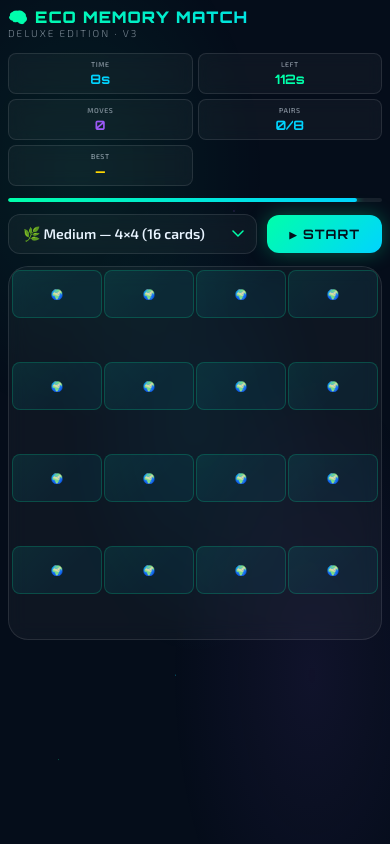
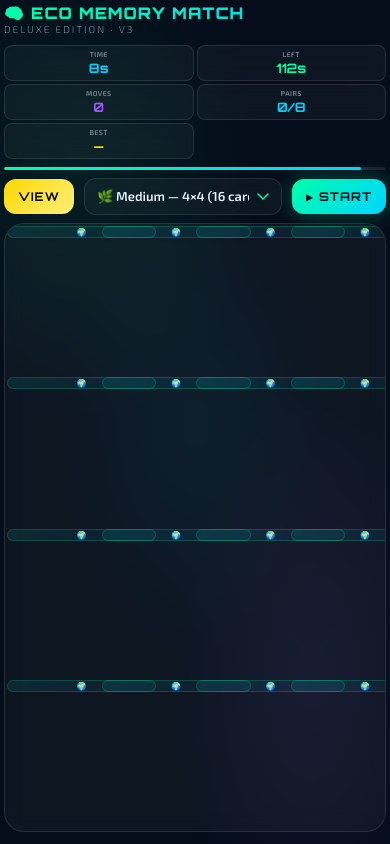
Before and after one commit to harshavardhini728-ship-it/eco-platform, a Flask app: page /memory_match in a window 390 px wide. Run offline with Flask 3, Linux system fonts and the light colour scheme.

Commit message:
fix code

```diff
--- a/templates/memory_match.html
+++ b/templates/memory_match.html
@@ -27,13 +27,14 @@
 body {
   font-family: 'Exo 2', sans-serif;
   min-height: 100vh;
+  height: 100vh;
   background: var(--bg-deep);
   color: var(--text);
   display: flex;
   justify-content: center;
-  align-items: flex-start;
-  padding: 12px;
-  overflow-x: hidden;
+  align-items: stretch;
+  padding: 8px;
+  overflow: hidden;
 }
 
 body::before {
@@ -69,14 +70,17 @@ body::after {
   position: relative;
   z-index: 1;
   width: 100%;
-  max-width: 980px;
+  max-width: 900px;
+  height: calc(100vh - 16px);
+  display: flex;
+  flex-direction: column;
 }
 
 .header {
   display: flex;
   align-items: center;
   gap: 12px;
-  margin-bottom: 14px;
+  margin-bottom: 10px;
 }
 
 .title-block { flex: 1; }
@@ -104,15 +108,15 @@ body::after {
 .stats-bar {
   display: grid;
   grid-template-columns: repeat(5, 1fr);
-  gap: 8px;
-  margin-bottom: 12px;
+  gap: 6px;
+  margin-bottom: 8px;
 }
 
 .stat-chip {
   background: var(--glass);
   border: 1px solid var(--glass-border);
-  border-radius: 12px;
-  padding: 8px 6px;
+  border-radius: 10px;
+  padding: 6px 4px;
   text-align: center;
   backdrop-filter: blur(8px);
 }
@@ -121,16 +125,16 @@ body::after {
   display: block;
   font-size: 9px;
   text-transform: uppercase;
-  letter-spacing: 1.5px;
+  letter-spacing: 1.2px;
   color: var(--text-dim);
-  margin-bottom: 3px;
+  margin-bottom: 2px;
   font-weight: 600;
 }
 
 .stat-value {
   display: block;
   font-family: 'Orbitron', monospace;
-  font-size: clamp(13px, 3vw, 20px);
+  font-size: clamp(13px, 3vw, 18px);
   font-weight: 700;
   color: var(--accent-cyan);
 }
@@ -138,13 +142,14 @@ body::after {
 .stat-value.green { color: var(--accent-green); }
 .stat-value.yellow { color: var(--accent-yellow); }
 .stat-value.purple { color: var(--accent-purple); }
+.stat-value.red-pulse { color: #ff2d55; }
 
 .timer-track {
   width: 100%;
-  height: 4px;
+  height: 3px;
   background: rgba(255,255,255,0.08);
   border-radius: 4px;
-  margin-bottom: 12px;
+  margin-bottom: 8px;
   overflow: hidden;
 }
 
@@ -164,21 +169,44 @@ body::after {
 .controls {
   display: flex;
   gap: 10px;
-  margin-bottom: 12px;
+  margin-bottom: 8px;
   align-items: center;
   flex-wrap: wrap;
+}
+
+.view-btn, .start-btn {
+  padding: 10px 14px;
+  border: none;
+  border-radius: 12px;
+  color: #050d1a;
+  font-family: 'Orbitron', monospace;
+  font-size: 12px;
+  font-weight: 700;
+  letter-spacing: 1px;
+  cursor: pointer;
+  text-transform: uppercase;
+  white-space: nowrap;
+}
+
+.view-btn {
+  background: linear-gradient(135deg, #ffd700, #ffef7a);
+}
+
+.start-btn {
+  background: linear-gradient(135deg, var(--accent-green), var(--accent-cyan));
+  box-shadow: 0 0 20px rgba(0,255,170,0.3);
 }
 
 .diff-select {
   flex: 1;
   min-width: 130px;
-  padding: 11px 14px;
+  padding: 10px 12px;
   background: var(--glass);
   border: 1.5px solid var(--glass-border);
   border-radius: 12px;
   color: var(--text);
   font-family: 'Exo 2', sans-serif;
-  font-size: 14px;
+  font-size: 13px;
   font-weight: 600;
   cursor: pointer;
   backdrop-filter: blur(8px);
@@ -190,37 +218,23 @@ body::after {
   padding-right: 32px;
 }
 
-.start-btn {
-  padding: 11px 22px;
-  background: linear-gradient(135deg, var(--accent-green), var(--accent-cyan));
-  border: none;
-  border-radius: 12px;
-  color: #050d1a;
-  font-family: 'Orbitron', monospace;
-  font-size: 13px;
-  font-weight: 700;
-  letter-spacing: 1px;
-  cursor: pointer;
-  text-transform: uppercase;
-  box-shadow: 0 0 20px rgba(0,255,170,0.3);
-  white-space: nowrap;
-}
-
 .board-container {
   background: var(--glass);
   border: 1px solid var(--glass-border);
   border-radius: 20px;
-  padding: 4px;
+  padding: 6px;
   backdrop-filter: blur(10px);
   width: 100%;
   overflow: hidden;
-  min-height: 320px;
+  flex: 1;
+  min-height: 0;
 }
 
 .board {
   display: grid;
-  gap: 3px;
+  gap: 4px;
   width: 100%;
+  height: 100%;
   align-items: stretch;
   grid-auto-rows: 1fr;
 }
@@ -230,6 +244,7 @@ body::after {
   cursor: pointer;
   perspective: 900px;
   -webkit-tap-highlight-color: transparent;
+  min-width: 0;
 }
 
 .card-inner {
@@ -251,16 +266,15 @@ body::after {
   display: flex;
   justify-content: center;
   align-items: center;
-  border-radius: 10px;
+  border-radius: 7px;
   backface-visibility: hidden;
   -webkit-backface-visibility: hidden;
-  min-height: 56px;
 }
 
 .card-front {
   background: var(--card-bg);
   border: 1px solid var(--card-border);
-  font-size: clamp(10px, 2vw, 16px);
+  font-size: clamp(12px, 1.4vw, 16px);
   position: relative;
   overflow: hidden;
 }
@@ -280,7 +294,7 @@ body::after {
 .card-back {
   background: linear-gradient(135deg, #0e2038, #112240);
   border: 1px solid rgba(0,212,255,0.35);
-  font-size: clamp(12px, 2.2vw, 18px);
+  font-size: clamp(16px, 2.2vw, 26px);
   transform: rotateY(180deg);
   box-shadow: inset 0 0 20px rgba(0,212,255,0.08);
 }
@@ -449,21 +463,27 @@ body::after {
   box-shadow: 0 0 25px rgba(255,45,85,0.4);
 }
 
-@media (max-width: 480px) {
-  body { padding: 8px; }
-  .stats-bar { grid-template-columns: repeat(2, 1fr); gap: 5px; }
-  .stat-chip { padding: 6px 3px; border-radius: 8px; }
-  .stat-label { font-size: 7px; letter-spacing: 0.5px; }
-  .board-container { padding: 3px; min-height: 300px; }
-  .board { gap: 2px; }
-  .card-face { border-radius: 8px; }
-  .popup-card { padding: 22px 16px; }
-  .card-front { font-size: 10px; min-height: 48px; }
-  .card-back { font-size: 12px; min-height: 48px; }
+:fullscreen {
+  background: var(--bg-deep);
 }
 
-@media (max-width: 360px) {
-  .stats-bar { grid-template-columns: repeat(3, 1fr); }
+:fullscreen .game-wrapper {
+  max-width: 1200px;
+  width: min(100%, 1200px);
+  padding: 0 10px;
+}
+
+@media (max-width: 480px) {
+  body { padding: 4px; }
+  .stats-bar { grid-template-columns: repeat(2, 1fr); gap: 3px; }
+  .stat-chip { padding: 4px 3px; border-radius: 8px; }
+  .stat-label { font-size: 7px; letter-spacing: 0.4px; }
+  .board-container { padding: 2px; min-height: 150px; }
+  .board { gap: 2px; }
+  .card-face { border-radius: 6px; }
+  .popup-card { padding: 20px 14px; }
+  .card-front { font-size: 8px; }
+  .card-back { font-size: 9px; }
 }
 </style>
 </head>
@@ -484,6 +504,7 @@ body::after {
   <div class="timer-track"><div class="timer-fill" id="timerFill" style="width:100%"></div></div>
 
   <div class="controls">
+    <button class="view-btn" id="viewBtn" type="button" onclick="toggleView()">VIEW</button>
     <select class="diff-select" id="difficulty">
       <option value="easy">🌱 Easy — 4×3 (12 cards)</option>
       <option value="medium" selected>🌿 Medium — 4×4 (16 cards)</option>
@@ -524,16 +545,27 @@ function playTick(){const c=getCtx(),osc=c.createOscillator(),gain=c.createGain(
 const iconPool=["♻️","🌳","💧","🐢","🌞","🍃","🌊","🪸","🌸","🍄","🌱","🐝"];
 let firstCard=null,secondCard=null,lock=false,moves=0,pairs=0,elapsed=0,totalPairs=0,maxTime=0,timer=null;
 
-function getConfig(){const d=document.getElementById('difficulty').value; if(d==='easy') return {cols:4,pairs:6,time:90}; if(d==='medium') return {cols:4,pairs:8,time:120}; return {cols:6,pairs:12,time:150};}
+function getConfig(){const d=document.getElementById('difficulty').value; if(d==='easy') return {cols:4,rows:3,pairs:6,time:90}; if(d==='medium') return {cols:4,rows:4,pairs:8,time:120}; return {cols:6,rows:4,pairs:12,time:150};}
 function loadBest(){const b=localStorage.getItem('ecoMemBest_v3')||'—';document.getElementById('statBest').textContent=b==='—'?'—':b;}
 function updateUI(){document.getElementById('statTime').textContent=elapsed+'s';document.getElementById('statMoves').textContent=moves;document.getElementById('statPairs').textContent=pairs+'/'+totalPairs;const left=maxTime-elapsed;const leftEl=document.getElementById('statLeft');leftEl.textContent=Math.max(0,left)+'s';leftEl.className='stat-value';if(left<=15)leftEl.classList.add('red-pulse');else leftEl.classList.add('green');const pct=Math.max(0,(left/maxTime))*100;const fill=document.getElementById('timerFill');fill.style.width=pct+'%';if(left<=15)fill.classList.add('warning');else fill.classList.remove('warning');document.getElementById('chipLeft').classList.toggle('highlight',left<=15);}
+
+function fitBoard(){
+  const wrapper = document.querySelector('.game-wrapper');
+  const header = document.querySelector('.header');
+  const stats = document.querySelector('.stats-bar');
+  const timerTrack = document.querySelector('.timer-track');
+  const controls = document.querySelector('.controls');
+  const boardContainer = document.querySelector('.board-container');
+  const h = wrapper.clientHeight - header.offsetHeight - stats.offsetHeight - timerTrack.offsetHeight - controls.offsetHeight - 34;
+  boardContainer.style.height = Math.max(220, h) + 'px';
+}
 
 function startGame(){
   clearInterval(timer); firstCard=null; secondCard=null; lock=false; moves=0; pairs=0; elapsed=0;
   document.getElementById('popup').classList.remove('show');
-  const cfg=getConfig(); totalPairs=cfg.pairs; maxTime=cfg.time;
+  const cfg=getConfig(); totalPairs=cfg.pairs; maxTime=cfg.time; fitBoard();
   const icons=shuffle([...iconPool]).slice(0,cfg.pairs); const cards=shuffle([...icons,...icons]);
-  const board=document.getElementById('board'); board.style.gridTemplateColumns=`repeat(${cfg.cols}, minmax(0, 1fr))`; board.innerHTML=''; board.style.gridAutoRows='1fr';
+  const board=document.getElementById('board'); board.style.gridTemplateColumns=`repeat(${cfg.cols}, minmax(0, 1fr))`; board.style.gridTemplateRows=`repeat(${cfg.rows}, minmax(0, 1fr))`; board.innerHTML=''; board.style.gridAutoRows='1fr';
   cards.forEach(icon=>{ const el=document.createElement('div'); el.className='card'; el.innerHTML=`<div class="card-inner"><div class="card-face card-front">🌍</div><div class="card-face card-back">${icon}</div></div>`; el.addEventListener('click',()=>onCardClick(el,icon)); board.appendChild(el); });
   updateUI(); loadBest();
   timer=setInterval(()=>{ elapsed++; updateUI(); const left=maxTime-elapsed; if(left===10)playTick(); if(left<=0){ clearInterval(timer); lock=true; playTimeout(); setTimeout(()=>showPopup(false),400); } },1000);
@@ -580,6 +612,21 @@ function showPopup(win){
 
 function restart(){ document.getElementById('popup').classList.remove('show'); startGame(); }
 
+function toggleView(){
+  const root = document.documentElement;
+  if (!document.fullscreenElement) root.requestFullscreen?.().catch(()=>{});
+  else document.exitFullscreen?.().catch(()=>{});
+}
+
+document.addEventListener('fullscreenchange', () => {
+  const btn = document.getElementById('viewBtn');
+  if (btn) btn.textContent = document.fullscreenElement ? 'EXIT VIEW' : 'VIEW';
+  setTimeout(startGame, 50);
+});
+
+document.getElementById('difficulty').addEventListener('change', startGame);
+window.addEventListener('resize', () => { if (document.querySelector('.board-container')) fitBoard(); });
+
 function shuffle(arr){ for(let i=arr.length-1;i>0;i--){ const j=Math.floor(Math.random()*(i+1)); [arr[i],arr[j]]=[arr[j],arr[i]]; } return arr; }
 
 loadBest();
```
Also changed, not shown: other parts of templates/memory_match.html (+24 -24 lines).
